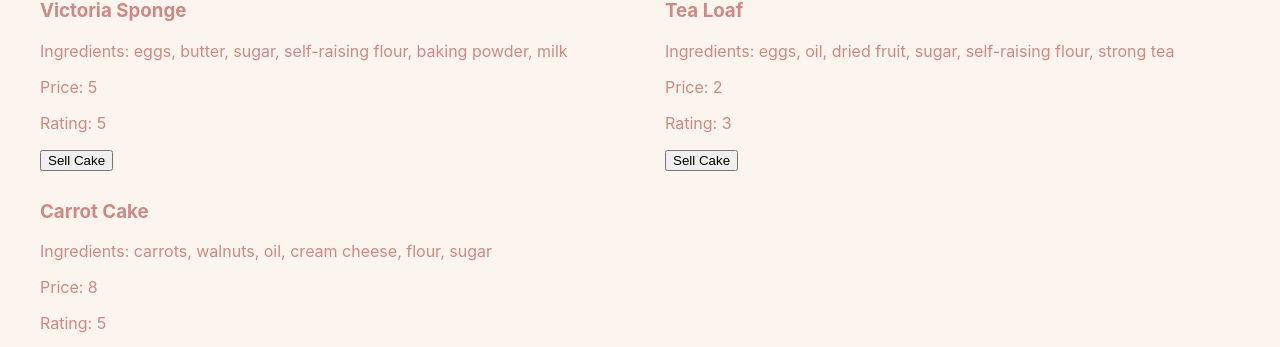
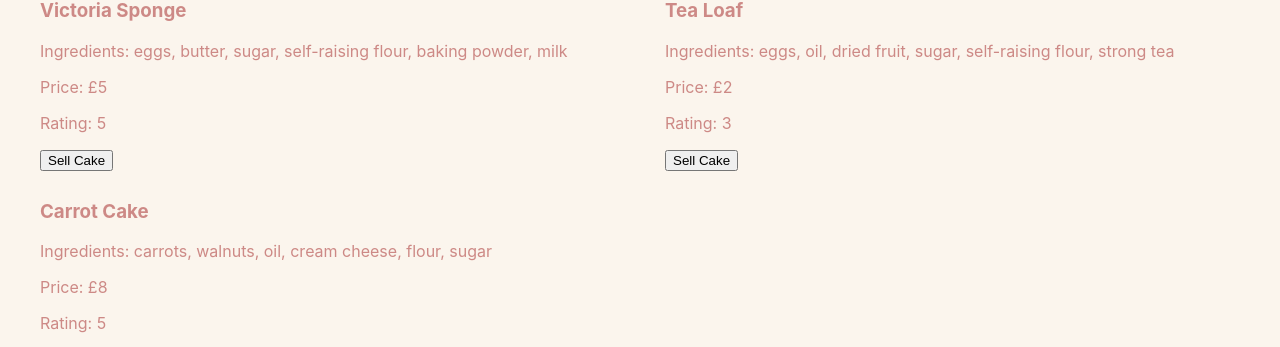
Before and after one commit to L1ly-42/Week08Day3_BNTABakeryLab, a React (Create React App) app: page / in a window 1280 px wide. Shown: the part 139-486 px from the top of the page. Built offline with nearby package versions, Linux system fonts and the light colour scheme.

Commit message:
Update Cake.js
Added a pound sign

```diff
--- a/src/components/Cake.js
+++ b/src/components/Cake.js
@@ -9,7 +9,7 @@ const Cake = ({cakeName, ingredients, price, rating, count, onButtonClick}) => {
     <div>
     <h3>{cakeName}</h3>
     <p>Ingredients: {ingredients.join(', ')}</p>
-    <p> Price: {price}</p>
+    <p> Price: £{price}</p>
     <p> Rating: {rating}</p>
     <button onClick={handleRevenue}>Sell Cake</button>
     </div>
```
